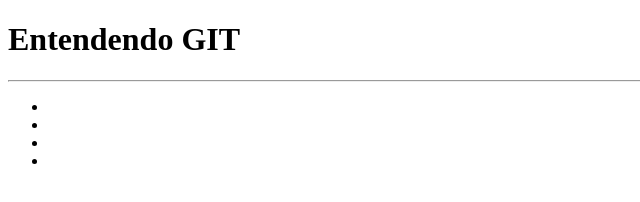
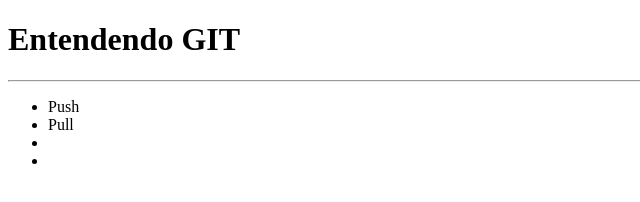
Before and after one commit to eto-png/scm, a plain HTML site: page index.html in a window 1280 px wide. Shown: the full height of the page, 0-640 px from the left. Drawn offline with Linux system fonts and the light colour scheme.

Commit message:
alteracao da lista

```diff
--- a/index.html
+++ b/index.html
@@ -10,8 +10,8 @@
     <hr>
 
     <ul>
-        <li></li>
-        <li></li>
+        <li>Push</li>
+        <li>Pull</li>
         <li></li>
         <li></li>
     </ul>
```
